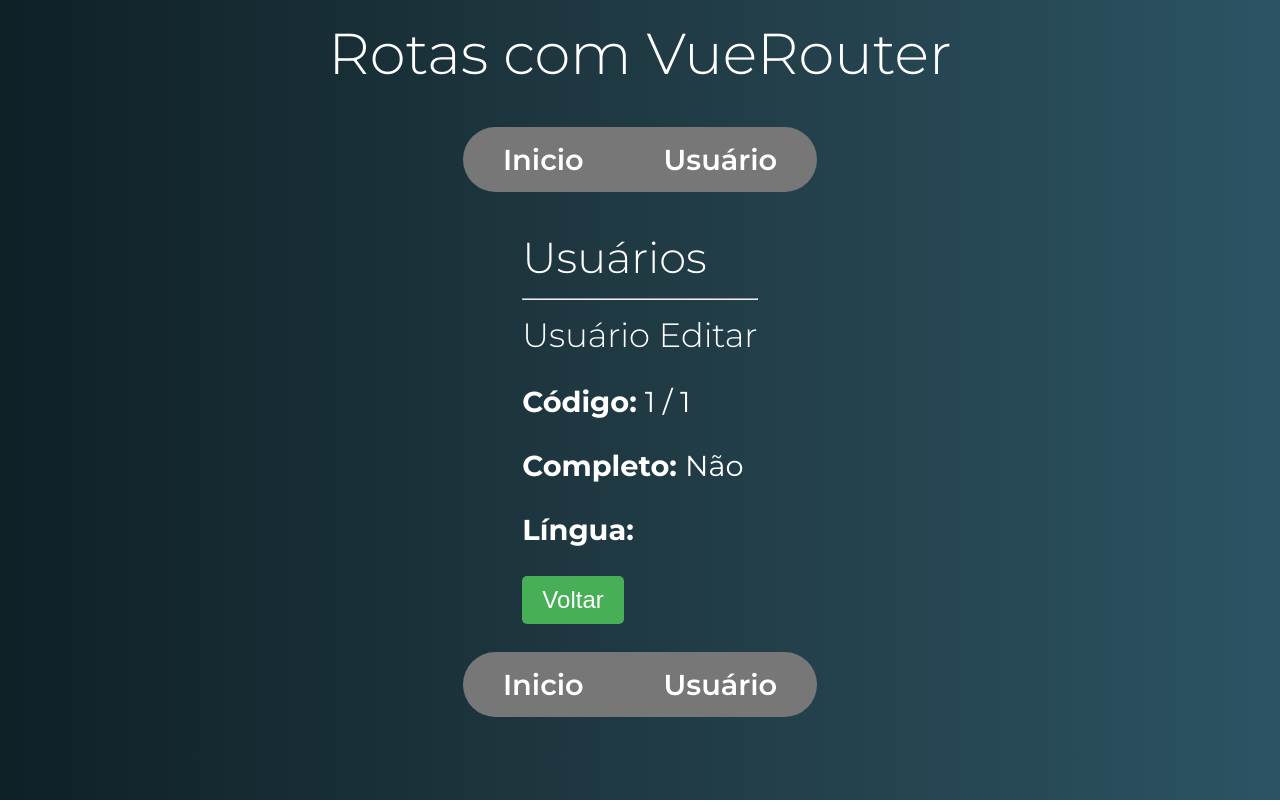
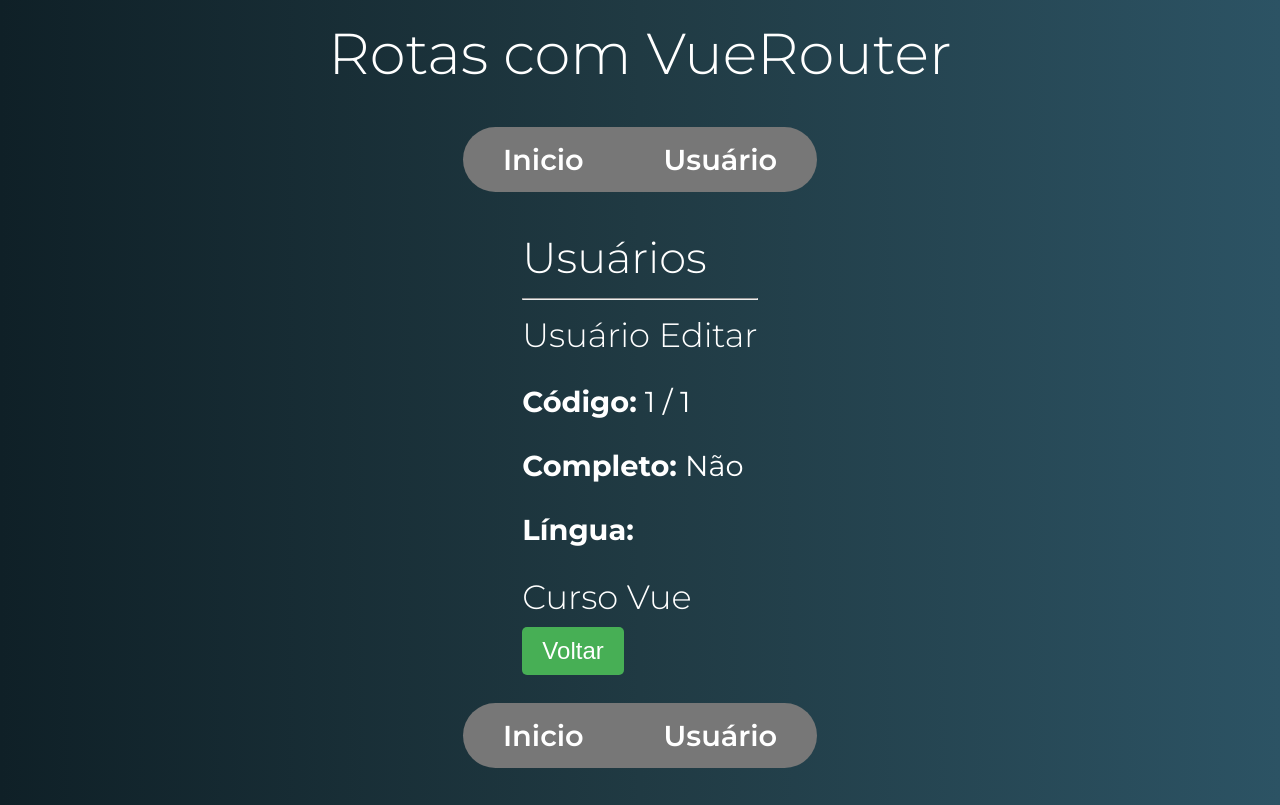
Before and after one commit to hugopedro/Vue, a Vue app in the folder rotas-exercicios/: page /usuario/1/editar in a window 1280 px wide. Built offline with nearby package versions, Linux system fonts and the light colour scheme.

Commit message:
265 Passando Fragmento Hash

```diff
--- a/rotas-exercicios/src/components/usuario/UsuarioDetalhe.vue
+++ b/rotas-exercicios/src/components/usuario/UsuarioDetalhe.vue
@@ -5,7 +5,8 @@
       <!-- :to="`/usuario/${id}/editar`" --> <!-- Pode ser só {{ id }} pois a props já tá definindo-->
       <router-link tag="button" primario
         :to="{ name: 'editarUsuario', params: {id },
-        query: {completo: false, lingua: 'en'} }" > <!-- tag button para renderizar, primario do style.css-->
+        query: {completo: false, lingua: 'en'},
+        hash: '#rodape' }" > <!-- tag button para renderizar, primario do style.css-->
         <!-- o atributo query define um objeto chave-valor para passar na query string esses dados-->
            Editar
       </router-link>
--- a/rotas-exercicios/src/components/usuario/UsuarioEditar.vue
+++ b/rotas-exercicios/src/components/usuario/UsuarioEditar.vue
@@ -4,6 +4,9 @@
     <p><strong>Código: </strong> {{ id }} / {{ $route.params.id }}</p>
     <p><strong>Completo: </strong> {{ $route.query.completo ? 'Sim' : 'Não' }}</p> <!-- pega os valores da query nos componentes que passaram a requisição-->
     <p><strong>Língua:</strong> {{ $route.query.lingua }}</p>
+    <div class="rodape">
+        <h3>Curso Vue</h3>
+    </div>
   </div>
 </template>
 
@@ -14,5 +17,7 @@ export default {
 </script>
 
 <style>
-
+    #rodape {
+        margin-top: 1000px;
+    }
 </style>
```
